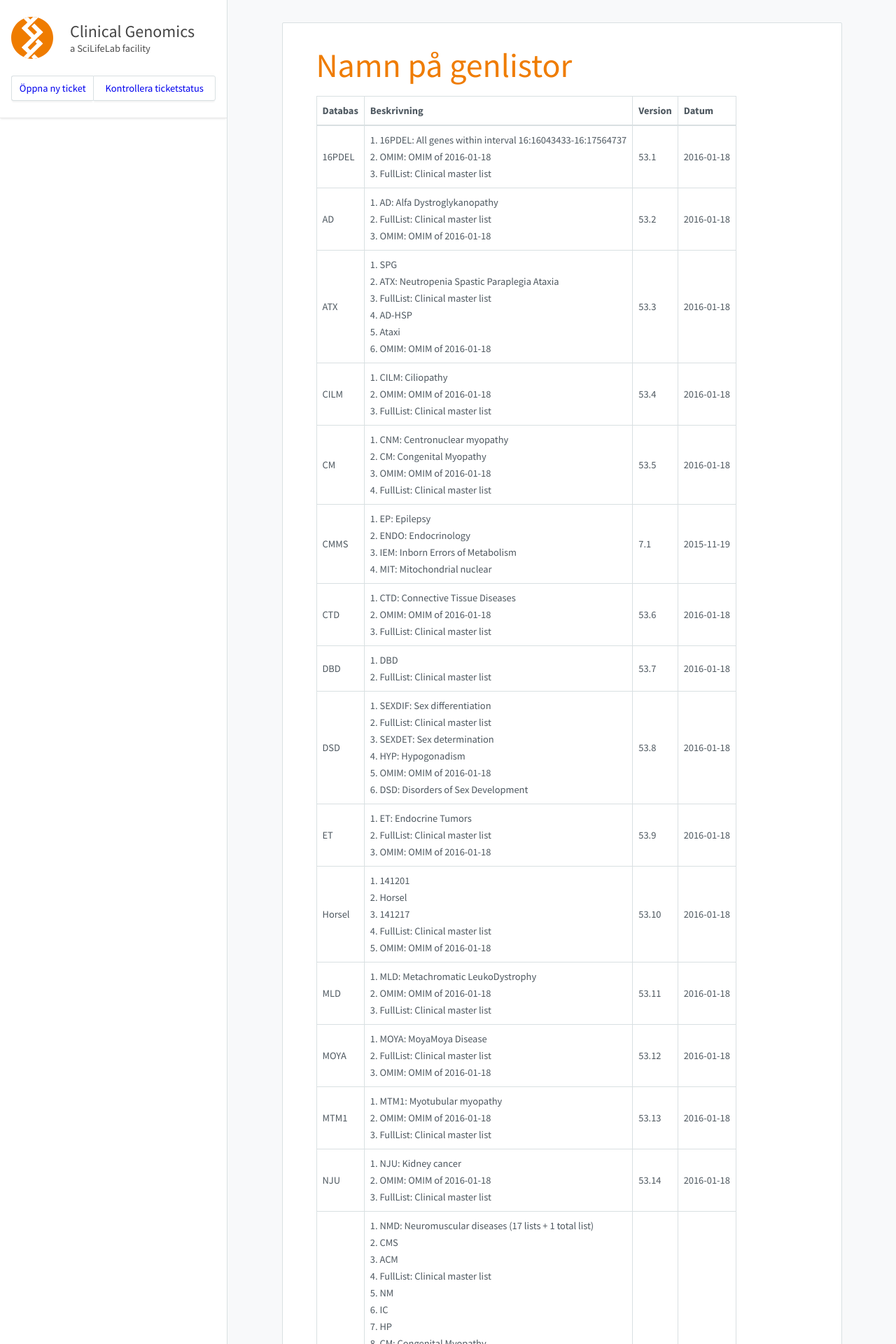
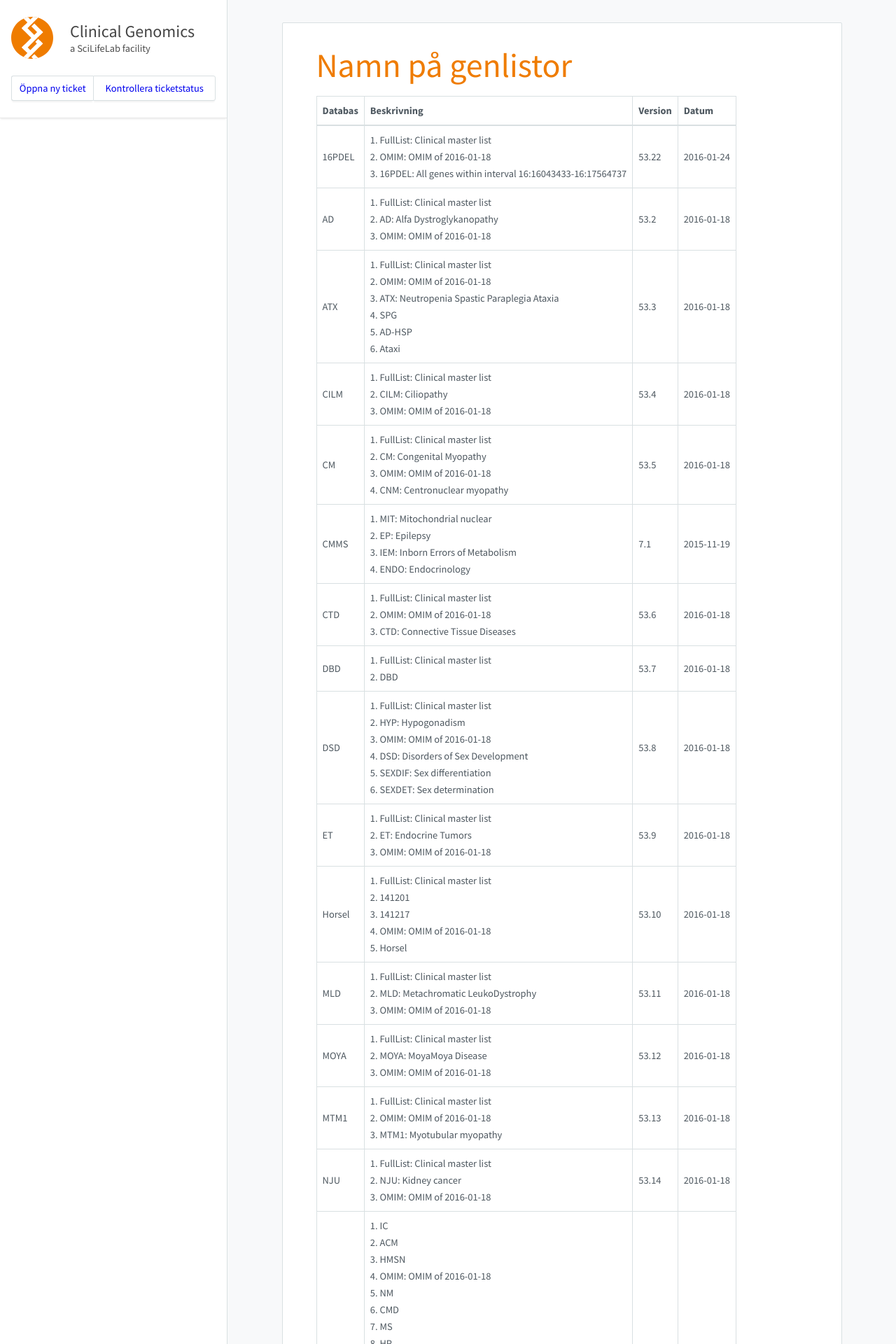
Before and after one commit to Clinical-Genomics/clinical-genomics.github.io, a Jekyll site: the page built from _pages/namnpagenlistor.md, in a window 1280 px wide. Shown: the top 1920 px of the page at 70% size. Built offline with Jekyll 4.4.1, drawn with Linux system fonts in a browser that asks for light colours; nearby versions of some CDN libraries; some of the changed text lies outside the part shown.

Commit message:
Update to cust002-16PDEL.txt

```diff
--- a/_pages/namnpagenlistor.md
+++ b/_pages/namnpagenlistor.md
@@ -8,27 +8,27 @@
 
 |Databas|Beskrivning|Version|Datum|
 |---|---|---|---|
-|16PDEL|1. 16PDEL: All genes within interval 16:16043433-16:17564737<br />2. OMIM: OMIM of 2016-01-18<br />3. FullList: Clinical master list<br />|53.1|2016-01-18|
-|AD|1. AD: Alfa Dystroglykanopathy<br />2. FullList: Clinical master list<br />3. OMIM: OMIM of 2016-01-18<br />|53.2|2016-01-18|
-|ATX|1. SPG<br />2. ATX: Neutropenia Spastic Paraplegia Ataxia<br />3. FullList: Clinical master list<br />4. AD-HSP<br />5. Ataxi<br />6. OMIM: OMIM of 2016-01-18<br />|53.3|2016-01-18|
-|CILM|1. CILM: Ciliopathy<br />2. OMIM: OMIM of 2016-01-18<br />3. FullList: Clinical master list<br />|53.4|2016-01-18|
-|CM|1. CNM: Centronuclear myopathy<br />2. CM: Congenital Myopathy<br />3. OMIM: OMIM of 2016-01-18<br />4. FullList: Clinical master list<br />|53.5|2016-01-18|
-|CMMS|1. EP: Epilepsy<br />2. ENDO: Endocrinology<br />3. IEM: Inborn Errors of Metabolism<br />4. MIT: Mitochondrial nuclear<br />|7.1|2015-11-19|
-|CTD|1. CTD: Connective Tissue Diseases<br />2. OMIM: OMIM of 2016-01-18<br />3. FullList: Clinical master list<br />|53.6|2016-01-18|
-|DBD|1. DBD<br />2. FullList: Clinical master list<br />|53.7|2016-01-18|
-|DSD|1. SEXDIF: Sex differentiation<br />2. FullList: Clinical master list<br />3. SEXDET: Sex determination<br />4. HYP: Hypogonadism<br />5. OMIM: OMIM of 2016-01-18<br />6. DSD: Disorders of Sex Development<br />|53.8|2016-01-18|
-|ET|1. ET: Endocrine Tumors<br />2. FullList: Clinical master list<br />3. OMIM: OMIM of 2016-01-18<br />|53.9|2016-01-18|
-|Horsel|1. 141201<br />2. Horsel<br />3. 141217<br />4. FullList: Clinical master list<br />5. OMIM: OMIM of 2016-01-18<br />|53.10|2016-01-18|
-|MLD|1. MLD: Metachromatic LeukoDystrophy<br />2. OMIM: OMIM of 2016-01-18<br />3. FullList: Clinical master list<br />|53.11|2016-01-18|
-|MOYA|1. MOYA: MoyaMoya Disease<br />2. FullList: Clinical master list<br />3. OMIM: OMIM of 2016-01-18<br />|53.12|2016-01-18|
-|MTM1|1. MTM1: Myotubular myopathy<br />2. OMIM: OMIM of 2016-01-18<br />3. FullList: Clinical master list<br />|53.13|2016-01-18|
-|NJU|1. NJU: Kidney cancer<br />2. OMIM: OMIM of 2016-01-18<br />3. FullList: Clinical master list<br />|53.14|2016-01-18|
-|NMD|1. NMD: Neuromuscular diseases (17 lists + 1 total list)<br />2. CMS<br />3. ACM<br />4. FullList: Clinical master list<br />5. NM<br />6. IC<br />7. HP<br />8. CM: Congenital Myopathy<br />9. OND<br />10. MS<br />11. MND<br />12. MD<br />13. HMSN<br />14. HCM<br />15. HA<br />16. CRD<br />17. CMD<br />18. DM<br />19. OM<br />20. OMIM: OMIM of 2016-01-18<br />21. MM<br />|53.15|2016-01-18|
+|16PDEL|1. FullList: Clinical master list<br />2. OMIM: OMIM of 2016-01-18<br />3. 16PDEL: All genes within interval 16:16043433-16:17564737<br />|53.22|2016-01-24|
+|AD|1. FullList: Clinical master list<br />2. AD: Alfa Dystroglykanopathy<br />3. OMIM: OMIM of 2016-01-18<br />|53.2|2016-01-18|
+|ATX|1. FullList: Clinical master list<br />2. OMIM: OMIM of 2016-01-18<br />3. ATX: Neutropenia Spastic Paraplegia Ataxia<br />4. SPG<br />5. AD-HSP<br />6. Ataxi<br />|53.3|2016-01-18|
+|CILM|1. FullList: Clinical master list<br />2. CILM: Ciliopathy<br />3. OMIM: OMIM of 2016-01-18<br />|53.4|2016-01-18|
+|CM|1. FullList: Clinical master list<br />2. CM: Congenital Myopathy<br />3. OMIM: OMIM of 2016-01-18<br />4. CNM: Centronuclear myopathy<br />|53.5|2016-01-18|
+|CMMS|1. MIT: Mitochondrial nuclear<br />2. EP: Epilepsy<br />3. IEM: Inborn Errors of Metabolism<br />4. ENDO: Endocrinology<br />|7.1|2015-11-19|
+|CTD|1. FullList: Clinical master list<br />2. OMIM: OMIM of 2016-01-18<br />3. CTD: Connective Tissue Diseases<br />|53.6|2016-01-18|
+|DBD|1. FullList: Clinical master list<br />2. DBD<br />|53.7|2016-01-18|
+|DSD|1. FullList: Clinical master list<br />2. HYP: Hypogonadism<br />3. OMIM: OMIM of 2016-01-18<br />4. DSD: Disorders of Sex Development<br />5. SEXDIF: Sex differentiation<br />6. SEXDET: Sex determination<br />|53.8|2016-01-18|
+|ET|1. FullList: Clinical master list<br />2. ET: Endocrine Tumors<br />3. OMIM: OMIM of 2016-01-18<br />|53.9|2016-01-18|
+|Horsel|1. FullList: Clinical master list<br />2. 141201<br />3. 141217<br />4. OMIM: OMIM of 2016-01-18<br />5. Horsel<br />|53.10|2016-01-18|
+|MLD|1. FullList: Clinical master list<br />2. MLD: Metachromatic LeukoDystrophy<br />3. OMIM: OMIM of 2016-01-18<br />|53.11|2016-01-18|
+|MOYA|1. FullList: Clinical master list<br />2. MOYA: MoyaMoya Disease<br />3. OMIM: OMIM of 2016-01-18<br />|53.12|2016-01-18|
+|MTM1|1. FullList: Clinical master list<br />2. OMIM: OMIM of 2016-01-18<br />3. MTM1: Myotubular myopathy<br />|53.13|2016-01-18|
+|NJU|1. FullList: Clinical master list<br />2. NJU: Kidney cancer<br />3. OMIM: OMIM of 2016-01-18<br />|53.14|2016-01-18|
+|NMD|1. IC<br />2. ACM<br />3. HMSN<br />4. OMIM: OMIM of 2016-01-18<br />5. NM<br />6. CMD<br />7. MS<br />8. HP<br />9. NMD: Neuromuscular diseases (17 lists + 1 total list)<br />10. DM<br />11. FullList: Clinical master list<br />12. OM<br />13. HCM<br />14. CMS<br />15. HA<br />16. MND<br />17. CRD<br />18. MM<br />19. CM: Congenital Myopathy<br />20. OND<br />21. MD<br />|53.15|2016-01-18|
 |OMIM|1. FullList: Clinical master list<br />2. OMIM: OMIM of 2016-01-18<br />|53.16|2016-01-18|
-|ORO|1. ORO: Oro-facial-digital syndrome<br />2. FullList: Clinical master list<br />3. OMIM: OMIM of 2016-01-18<br />|53.17|2016-01-18|
-|PAF1|1. FullList: Clinical master list<br />2. PAF1: RNA polymerase II-associated factor<br />3. OMIM: OMIM of 2016-01-18<br />|53.18|2016-01-18|
-|PID|1. PID: Primary Immune Deficiency<br />2. FullList: Clinical master list<br />3. PIDCAD: PID Candidates<br />|7.2|2015-10-21|
-|SCN|1. OMIM: OMIM of 2016-01-18<br />2. SCN: Neutropenia<br />3. FullList: Clinical master list<br />|53.19|2016-01-18|
-|SHANK1|1. SHANK1: SH3 and multiple ankyrin repeat domains 1<br />2. FullList: Clinical master list<br />3. OMIM: OMIM of 2016-01-18<br />|53.20|2016-01-18|
-|SKD|1. SKD: Skeletal dysplasia<br />2. FullList: Clinical master list<br />3. OMIM: OMIM of 2016-01-18<br />|53.21|2016-01-18|
+|ORO|1. FullList: Clinical master list<br />2. ORO: Oro-facial-digital syndrome<br />3. OMIM: OMIM of 2016-01-18<br />|53.17|2016-01-18|
+|PAF1|1. FullList: Clinical master list<br />2. OMIM: OMIM of 2016-01-18<br />3. PAF1: RNA polymerase II-associated factor<br />|53.18|2016-01-18|
+|PID|1. FullList: Clinical master list<br />2. PID: Primary Immune Deficiency<br />3. PIDCAD: PID Candidates<br />|7.2|2015-10-21|
+|SCN|1. FullList: Clinical master list<br />2. SCN: Neutropenia<br />3. OMIM: OMIM of 2016-01-18<br />|53.19|2016-01-18|
+|SHANK1|1. FullList: Clinical master list<br />2. SHANK1: SH3 and multiple ankyrin repeat domains 1<br />3. OMIM: OMIM of 2016-01-18<br />|53.20|2016-01-18|
+|SKD|1. FullList: Clinical master list<br />2. OMIM: OMIM of 2016-01-18<br />3. SKD: Skeletal dysplasia<br />|53.21|2016-01-18|
 |mtDNA|Mitochondrial DNA|8.0|2015-11-30|
```
